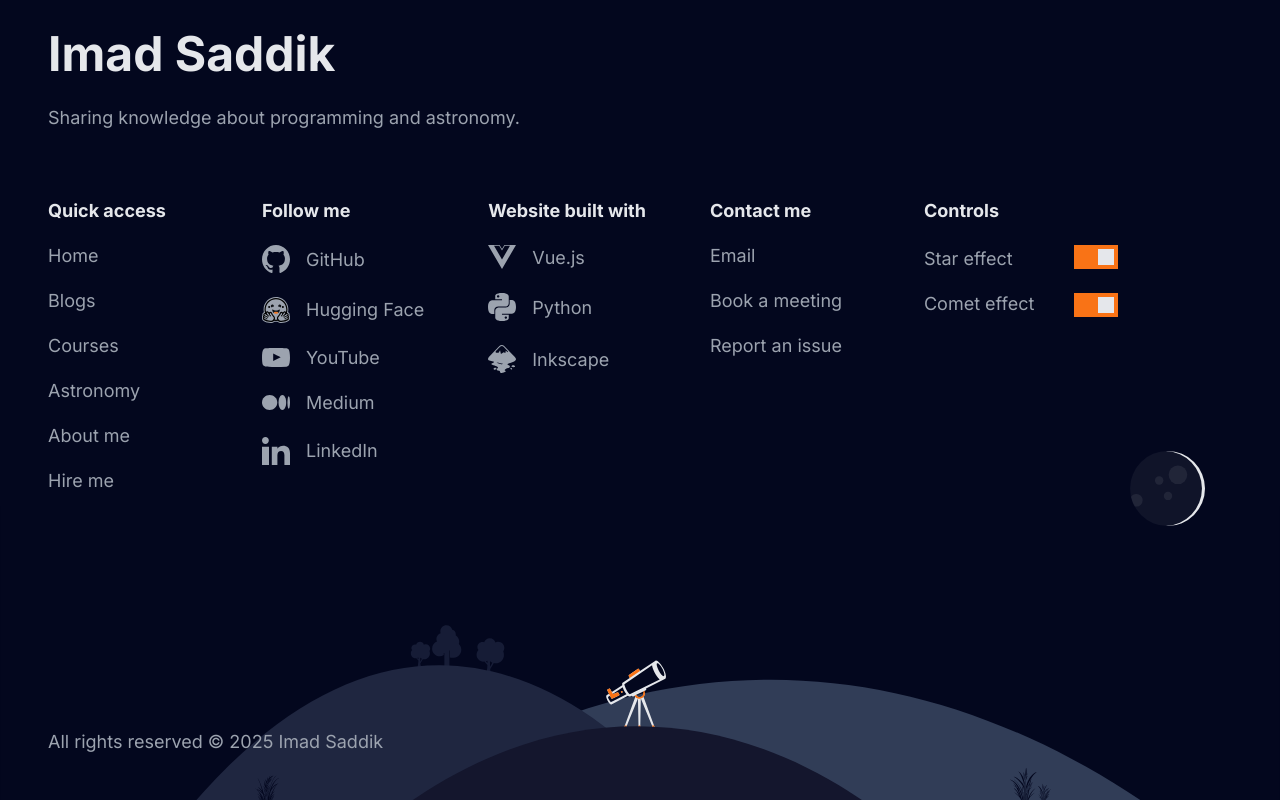
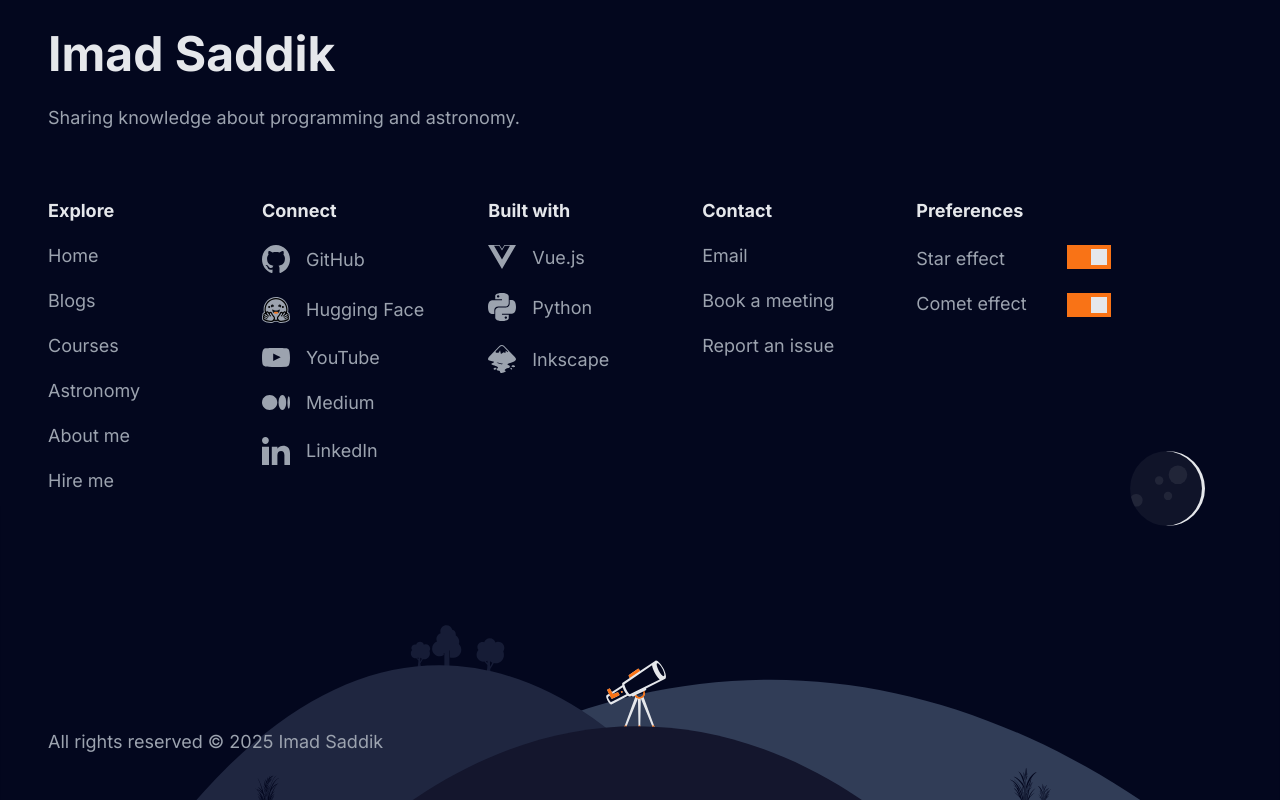
Before and after one commit to ImadSaddik/ImadSaddikWebsite, a Vue app in the folder frontend/: page / in a window 1280 px wide. Shown: the part 5306-6106 px from the top of the page. Built offline with nearby package versions, Linux system fonts and the light colour scheme; no server answers.

Commit message:
Changed the title of columns in the footer

```diff
--- a/frontend/src/components/FooterSection.vue
+++ b/frontend/src/components/FooterSection.vue
@@ -8,7 +8,7 @@
 
       <div class="footer-columns-container">
         <div class="footer-column">
-          <h4 class="footer-column-title">Quick access</h4>
+          <h4 class="footer-column-title">Explore</h4>
           <RouterLink to="/"><p class="clickable">Home</p></RouterLink>
           <RouterLink to="/blogs"><p class="clickable">Blogs</p></RouterLink>
           <RouterLink to="/courses"><p class="clickable">Courses</p></RouterLink>
@@ -18,7 +18,7 @@
         </div>
 
         <div class="footer-column">
-          <h4 class="footer-column-title">Follow me</h4>
+          <h4 class="footer-column-title">Connect</h4>
           <div class="footer-icon-text-container">
             <img :src="githubLogo" alt="GitHub logo" />
             <a class="clickable" href="https://github.com/ImadSaddik" target="_blank" rel="noopener noreferrer"
@@ -60,7 +60,7 @@
         </div>
 
         <div class="footer-column">
-          <h4 class="footer-column-title">Website built with</h4>
+          <h4 class="footer-column-title">Built with</h4>
 
           <div class="footer-icon-text-container">
             <img :src="vueLogo" alt="Vue.js logo" />
@@ -79,7 +79,7 @@
         </div>
 
         <div class="footer-column">
-          <h4 class="footer-column-title">Contact me</h4>
+          <h4 class="footer-column-title">Contact</h4>
           <a class="clickable" href="mailto:simad3647@gmail.com" target="_blank" rel="noopener noreferrer">Email</a>
           <a class="clickable" href="https://calendly.com/simad3647/30min" target="_blank" rel="noopener noreferrer"
             >Book a meeting</a
@@ -94,7 +94,7 @@
         </div>
 
         <div class="footer-column">
-          <h4 class="footer-column-title">Controls</h4>
+          <h4 class="footer-column-title">Preferences</h4>
 
           <div class="footer-effects-container">
             <div class="footer-effects-toggle-names">
```
